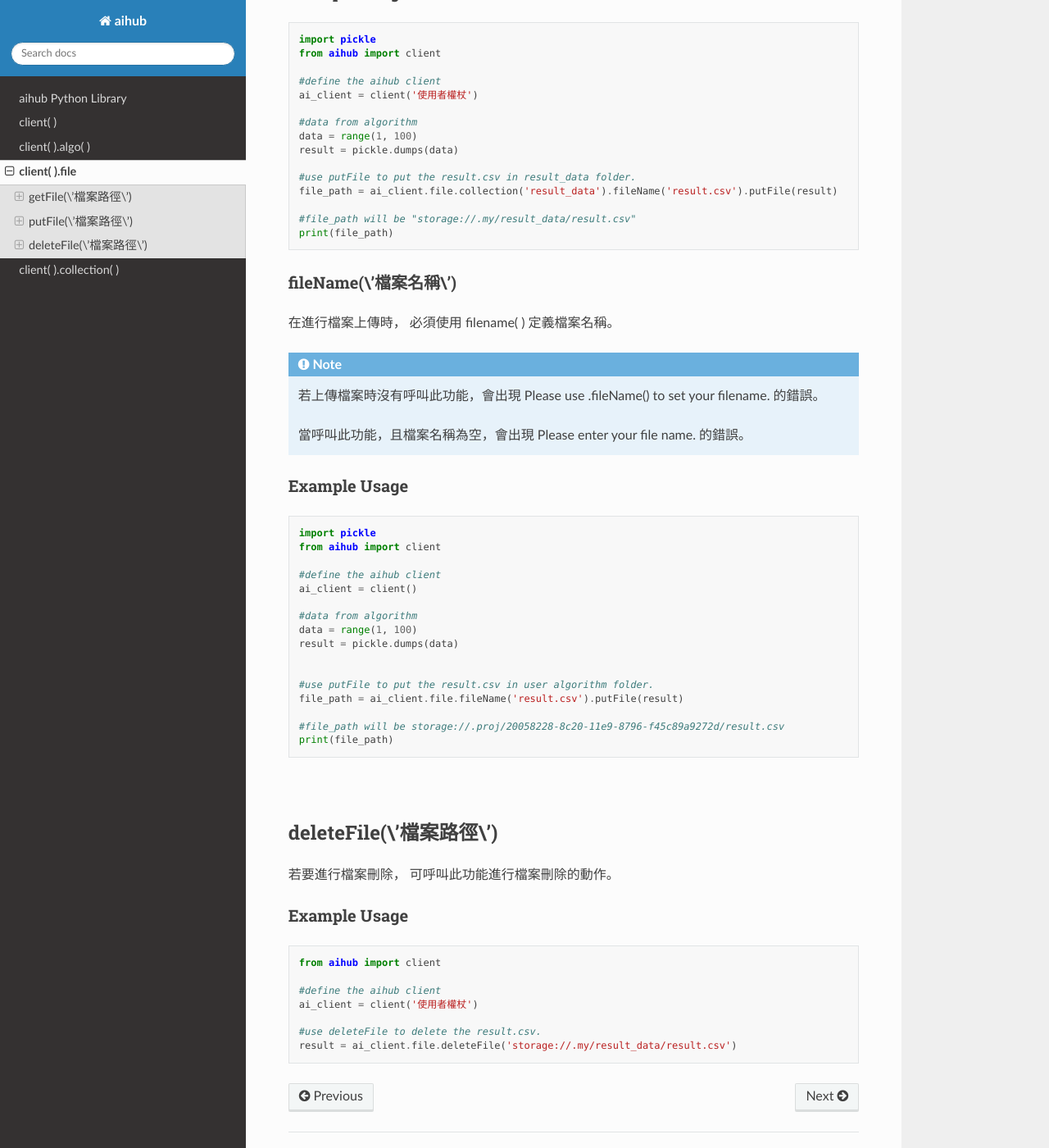
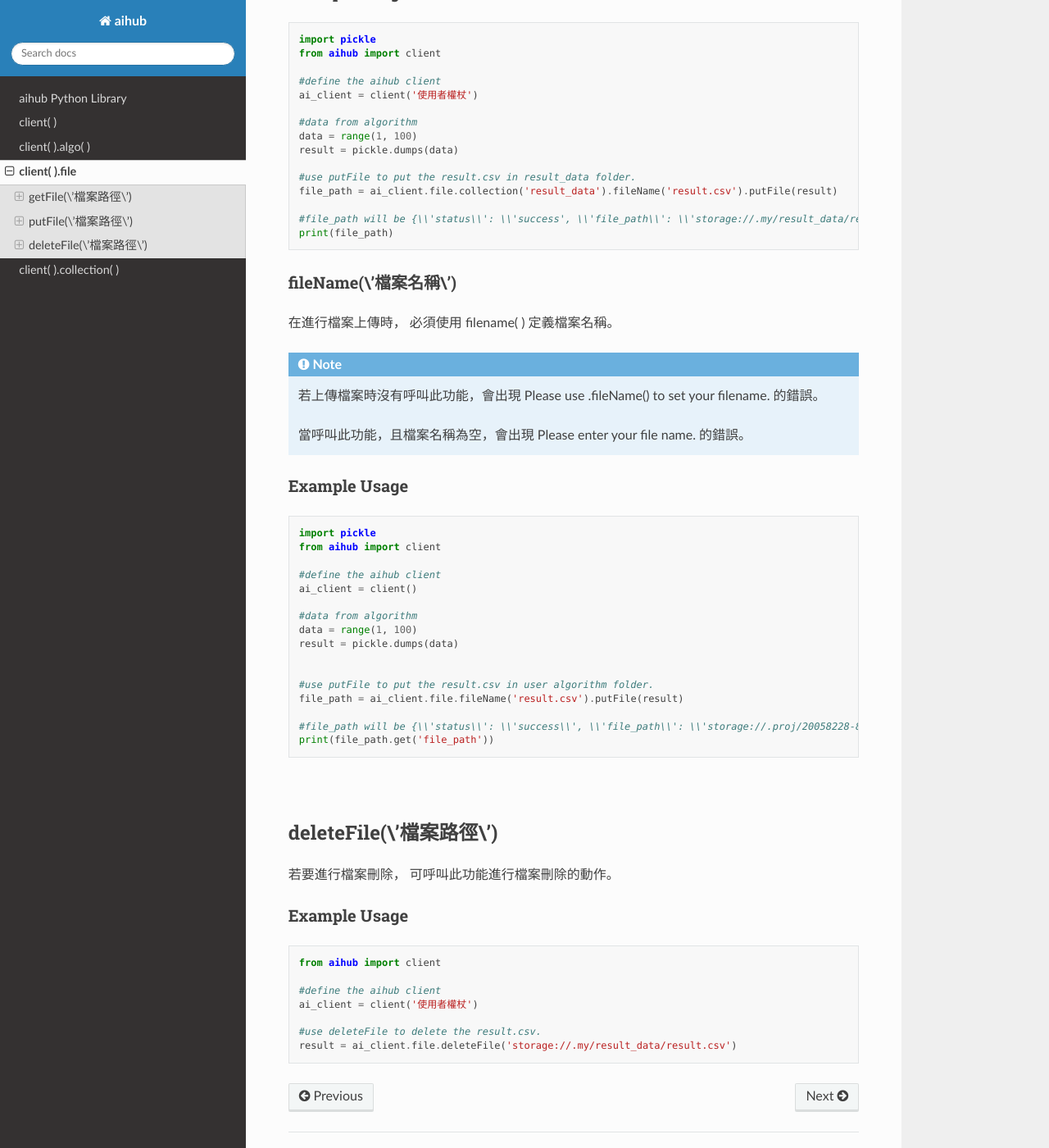
Before and after one commit to aihub-tw/aihub-py, a Sphinx documentation site: the page built from source/file.rst, in a window 1280 px wide and 1400 px high, scrolled down 1306 px. Shown: the whole window at 82% size. Built offline with Sphinx 7.4.7 and the Read the Docs theme 2.0.0, drawn with Linux system fonts in a browser that asks for light colours.

Commit message:
fix putFile() return error

```diff
--- a/source/file.rst
+++ b/source/file.rst
@@ -86,7 +86,7 @@ Example Usage
     #use putFile to put the result.csv in result_data folder.
     file_path = ai_client.file.collection('result_data').fileName('result.csv').putFile(result)
 
-    #file_path will be "storage://.my/result_data/result.csv"
+    #file_path will be {\\'status\\': \\'success', \\'file_path\\': \\'storage://.my/result_data/result.csv\\'}
     print(file_path)
 
 
@@ -121,8 +121,8 @@ Example Usage
     #use putFile to put the result.csv in user algorithm folder.
     file_path = ai_client.file.fileName('result.csv').putFile(result)
 
-    #file_path will be storage://.proj/20058228-8c20-11e9-8796-f45c89a9272d/result.csv
-    print(file_path)
+    #file_path will be {\\'status\\': \\'success\\', \\'file_path\\': \\'storage://.proj/20058228-8c20-11e9-8796-f45c89a9272d/\\'} result.csv
+    print(file_path.get('file_path'))
 
 |
 
```
Also changed, not shown: 5 other files.
